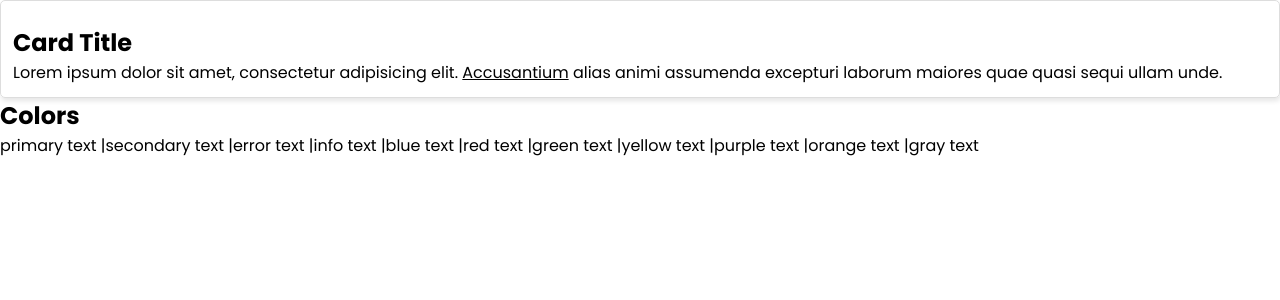
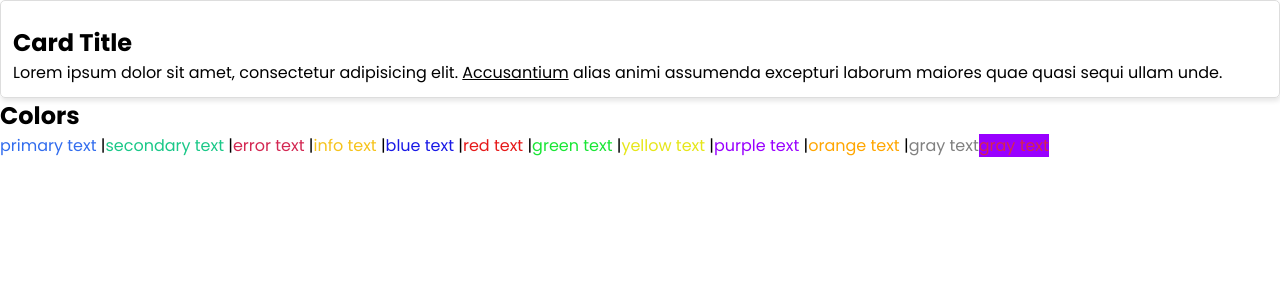
Before and after one commit to Erhahon-Imafidon/customStyling-library, a React (Vite) app: page / in a window 1280 px wide. Shown: the top 300 px of the page. Built offline with nearby package versions, Linux system fonts and the light colour scheme.

Commit message:
Created utility classes for colors

```diff
--- a/src/SassyFusion/_colors.scss
+++ b/src/SassyFusion/_colors.scss
@@ -1,11 +1,11 @@
 @use './variables' as *;
 
-@each $key, $value in $colors {
-  .text-#{key} {
-    color: $value
+@each $key, $val in $colors {
+  .text-#{$key} {
+    color: $val
   }
 
-  .bg-#{key} {
-    background-color: $value;
+  .bg-#{$key} {
+    background-color: $val;
   }
 }
--- a/src/components/Colors.tsx
+++ b/src/components/Colors.tsx
@@ -13,6 +13,7 @@ const Colors = () => {
           <span className="text-purple">purple text</span> |
           <span className="text-orange">orange text</span> |
           <span className="text-gray">gray text</span>
+          <span className="bg-purple text-error">gray text</span>
       </div>
   )
 }
```
Also changed, not shown: src/data.ts (added).
